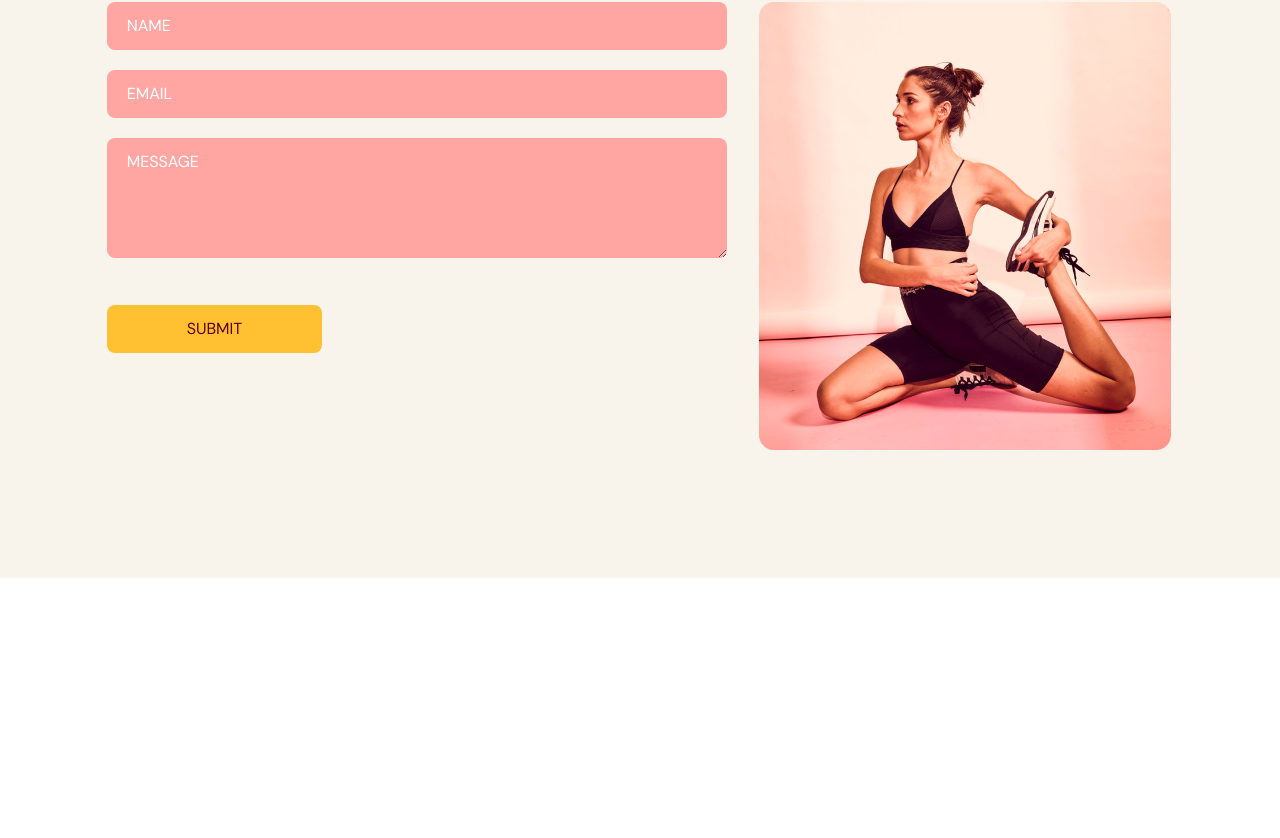
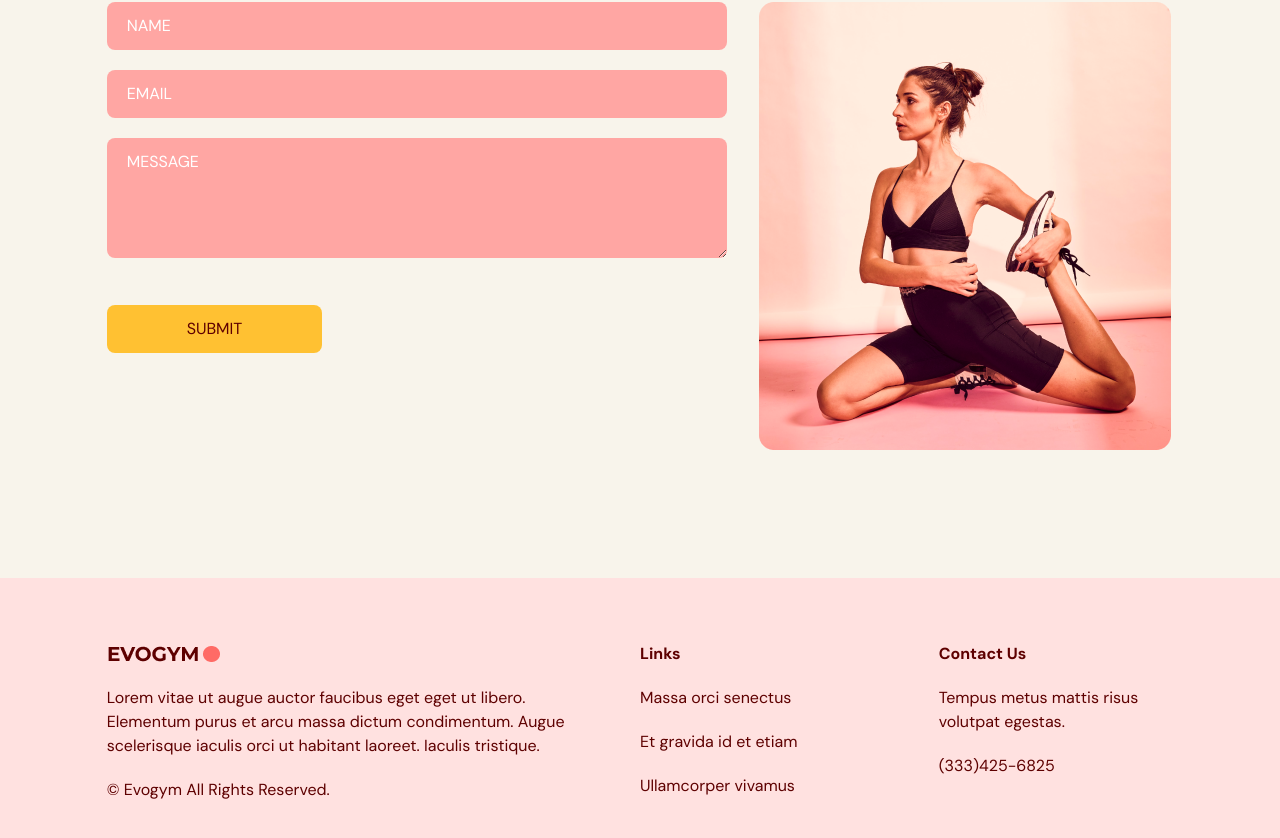
Before and after one commit to Vishall001/Fitness_App, a React (Vite) app in the folder fitness_app/: page / in a window 1280 px wide. Shown: the part 3201-4039 px from the top of the page. Before the commit the page ends 3779 px from the top, so only its background shows below. Built offline with nearby package versions, Linux system fonts and the light colour scheme.

Commit message:
made the footer

```diff
--- a/fitness_app/src/App.tsx
+++ b/fitness_app/src/App.tsx
@@ -2,6 +2,8 @@
 import Home from "@/component/home"
 import Benefits from "@/component/benefits"
 import OurClasses from "@/component/ourClasses"
+import Footer from "@/component/footer"
+
 import ContectUs from "@/component/contectUs"
 import { useEffect, useState } from "react"
 import { SelectedPage } from "@/shared/types"
@@ -31,6 +33,7 @@
     <Benefits setSelectedPage={setSelectedPage}/>
   <OurClasses setSelectedPage={setSelectedPage}/>
   <ContectUs setSelectedPage={setSelectedPage}/>
+  <Footer/>
 
     </div>
   )
--- /dev/null
+++ b/fitness_app/src/component/footer/index.tsx
@@ -0,0 +1,32 @@
+import Logo from "@/assets/Logo.png";
+
+const Footer = () => {
+  return (
+    <footer className="bg-primary-100 py-16">
+      <div className="justify-content mx-auto w-5/6 gap-16 md:flex">
+        <div className="mt-16 basis-1/2 md:mt-0">
+          <img alt="logo" src={Logo} />
+          <p className="my-5">
+            Lorem vitae ut augue auctor faucibus eget eget ut libero. Elementum
+            purus et arcu massa dictum condimentum. Augue scelerisque iaculis
+            orci ut habitant laoreet. Iaculis tristique.
+          </p>
+          <p>© Evogym All Rights Reserved.</p>
+        </div>
+        <div className="mt-16 basis-1/4 md:mt-0">
+          <h4 className="font-bold">Links</h4>
+          <p className="my-5">Massa orci senectus</p>
+          <p className="my-5">Et gravida id et etiam</p>
+          <p>Ullamcorper vivamus</p>
+        </div>
+        <div className="mt-16 basis-1/4 md:mt-0">
+          <h4 className="font-bold">Contact Us</h4>
+          <p className="my-5">Tempus metus mattis risus volutpat egestas.</p>
+          <p>(333)425-6825</p>
+        </div>
+      </div>
+    </footer>
+  );
+};
+
+export default Footer;
```
